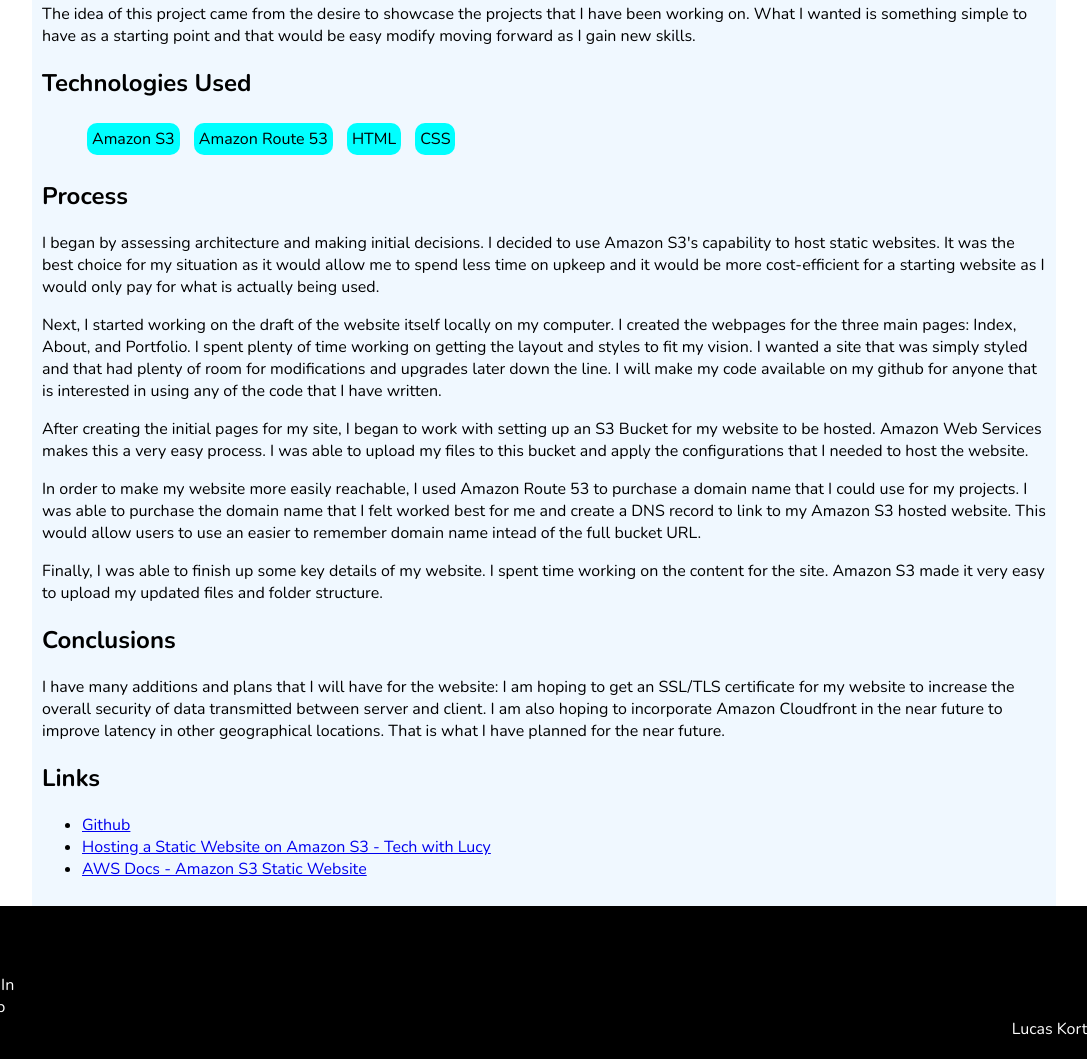
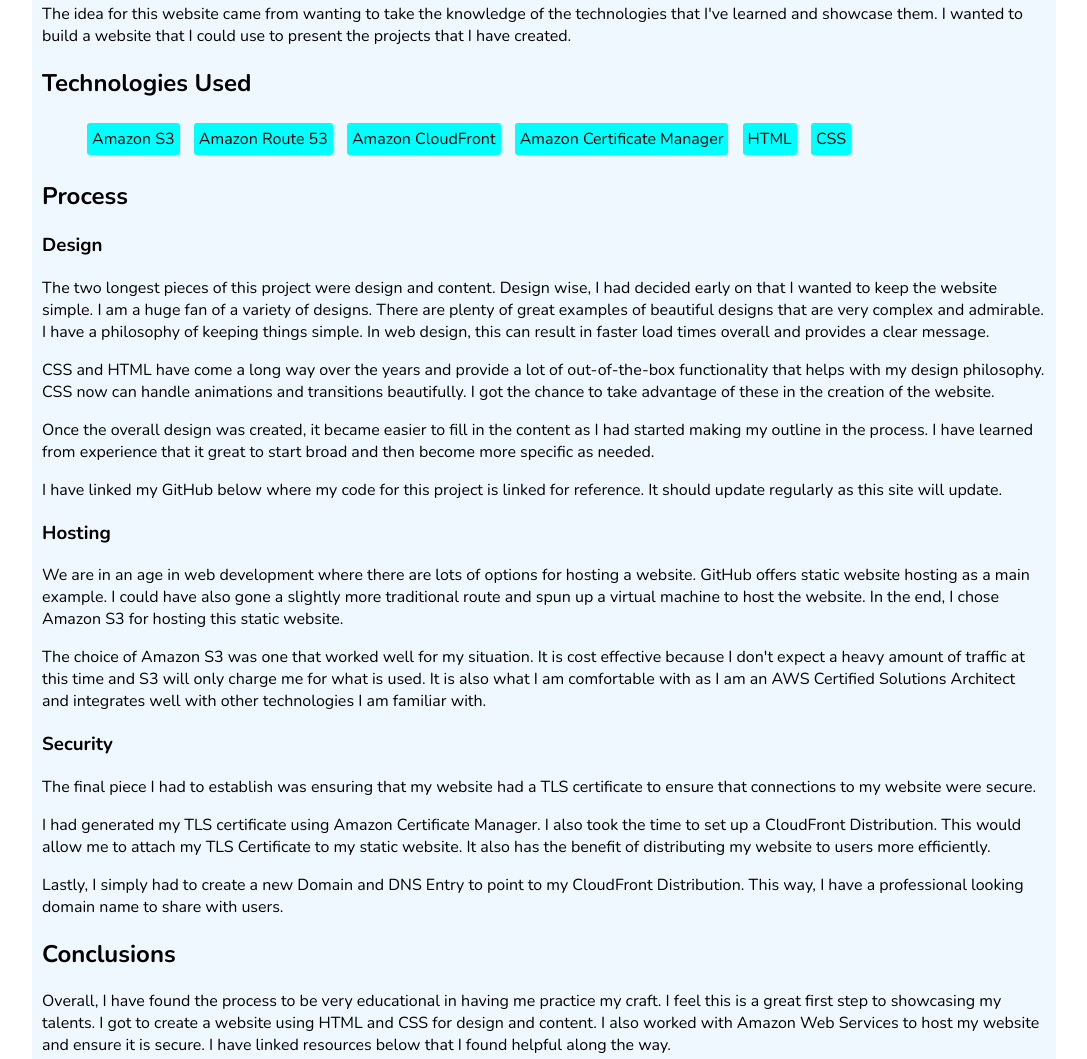
Before and after one commit to shadyslk/Professional-Website, a plain HTML site: page projects/professional-site.html in a window 1280 px wide. Shown: the part 920-1979 px from the top of the page, without its empty margins (96-1183 px from the left). Drawn offline with nearby package versions, Linux system fonts and the light colour scheme.

Commit message:
update content p website

```diff
--- a/projects/professional-site.html
+++ b/projects/professional-site.html
@@ -23,27 +23,33 @@
         <h1>Professional Website</h1>
         <img src="/images/profesional-site.png" alt="Screenshot of VS Code session" class="project-image">
         <h2>Vision</h2>
-        <p>The idea of this project came from the desire to showcase the projects that I have been working on. What I wanted is something simple to have as a starting point and that would be easy modify moving forward as I gain new skills.</p>
+        <p>The idea for this website came from wanting to take the knowledge of the technologies that I've learned and showcase them. I wanted to build a website that I could use to present the projects that I have created.</p>
         <h2>Technologies Used</h2>
         <ul class="skill-list">
             <li>Amazon S3</li>
             <li>Amazon Route 53</li>
+            <li>Amazon CloudFront</li>
+            <li>Amazon Certificate Manager</li>
             <li>HTML</li>
             <li>CSS</li>
         </ul>
         <h2>Process</h2>
-        <p>I began by assessing architecture and making initial decisions. I decided to use Amazon S3's capability to host static websites. It was the best choice for my situation as it would allow me to spend less time on upkeep and it would be more cost-efficient for a starting website as I would only pay for what is actually being used.</p>
-        <p>Next, I started working on the draft of the website itself locally on my computer. I created the webpages for the three main pages: Index, About, and Portfolio. I spent plenty of time working on getting the layout and styles to fit my vision. I wanted a site that was simply styled and that had plenty of room for modifications and upgrades later down the line. I will make my code available on my github for anyone that is interested in using any of the code that I have written.</p>
-        <p>After creating the initial pages for my site, I began to work with setting up an S3 Bucket for my website to be hosted. Amazon Web Services makes this a very easy process. I was able to upload my files to this bucket and apply the configurations that I needed to host the website.</p>
-        <p>In order to make my website more easily reachable, I used Amazon Route 53 to purchase a domain name that I could use for my projects. I was able to purchase the domain name that I felt worked best for me and create a DNS record to link to my Amazon S3 hosted website. This would allow users to use an easier to remember domain name intead of the full bucket URL.</p>
-        <p>Finally, I was able to finish up some key details of my website. I spent time working on the content for the site. Amazon S3 made it very easy to upload my updated files and folder structure.</p>
-
-        <p></p>
-        <p></p>
+        <h3>Design</h3>
+        <p>The two longest pieces of this project were design and content. Design wise, I had decided early on that I wanted to keep the website simple. I am a huge fan of a variety of designs. There are plenty of great examples of beautiful designs that are very complex and admirable. I have a philosophy of keeping things simple. In web design, this can result in faster load times overall and provides a clear message.</p>
+        <p>CSS and HTML have come a long way over the years and provide a lot of out-of-the-box functionality that helps with my design philosophy. CSS now can handle animations and transitions beautifully. I got the chance to take advantage of these in the creation of the website.</p>
+        <p>Once the overall design was created, it became easier to fill in the content as I had started making my outline in the process. I have learned from experience that it great to start broad and then become more specific as needed.</p>
+        <p>I have linked my GitHub below where my code for this project is linked for reference. It should update regularly as this site will update.</p>
+        <h3>Hosting</h3>
+        <p>We are in an age in web development where there are lots of options for hosting a website. GitHub offers static website hosting as a main example. I could have also gone a slightly more traditional route and spun up a virtual machine to host the website. In the end, I chose Amazon S3 for hosting this static website.</p>
+        <p>The choice of Amazon S3 was one that worked well for my situation. It is cost effective because I don't expect a heavy amount of traffic at this time and S3 will only charge me for what is used. It is also what I am comfortable with as I am an AWS Certified Solutions Architect and integrates well with other technologies I am familiar with.</p>
+        <h3>Security</h3>
+        <p>The final piece I had to establish was ensuring that my website had a TLS certificate to ensure that connections to my website were secure.</p>
+        <p>I had generated my TLS certificate using Amazon Certificate Manager. I also took the time to set up a CloudFront Distribution. This would allow me to attach my TLS Certificate to my static website. It also has the benefit of distributing my website to users more efficiently.</p>
+        <p>Lastly, I simply had to create a new Domain and DNS Entry to point to my CloudFront Distribution. This way, I have a professional looking domain name to share with users.</p>
         <h2>Conclusions</h2>
-        <p>I have many additions and plans that I will have for the website: I am hoping to get an SSL/TLS certificate for my website to increase the overall security of data transmitted between server and client. I am also hoping to incorporate Amazon Cloudfront in the near future to improve latency in other geographical locations. That is what I have planned for the near future.</p>
+        <p>Overall, I have found the process to be very educational in having me practice my craft. I feel this is a great first step to showcasing my talents. I got to create a website using HTML and CSS for design and content. I also worked with Amazon Web Services to host my website and ensure it is secure. I have linked resources below that I found helpful along the way.</p>
         <h2>Links</h2>
-        <ul>
+        <ul class="resource-links">
             <li><a href="https://github.com/shadyslk">Github</a></li>
             <li><a href="https://youtu.be/sCQwEVhCvTg?si=YNn-f307o0MYHqx9">Hosting a Static Website on Amazon S3 - Tech with Lucy</a></li>
             <li><a href="https://docs.aws.amazon.com/AmazonS3/latest/userguide/WebsiteHosting.html">AWS Docs - Amazon S3 Static Website</a></li>
--- a/styles.css
+++ b/styles.css
@@ -72,7 +72,7 @@ body {
 .skill-list > li {
     display: inline-block;
     background-color: cyan;
-    border-radius: 10px 10px 10px 10px;
+    border-radius: 3px;
     padding: 5px 5px;
     text-align: center;
     margin: 5px;
@@ -109,6 +109,18 @@ body {
 .project-image{
     width: 100%;
 }
+.resource-links {
+    list-style-type: none;
+}
+.resource-links > li > a {
+    text-decoration: none;
+    color: magenta;
+    transition: 0.2s;
+}
+.resource-links > li > a:hover {
+    color:black;
+    transition: 0.5s;
+}
 
 footer {
     grid-row: 4 / 5;
```
